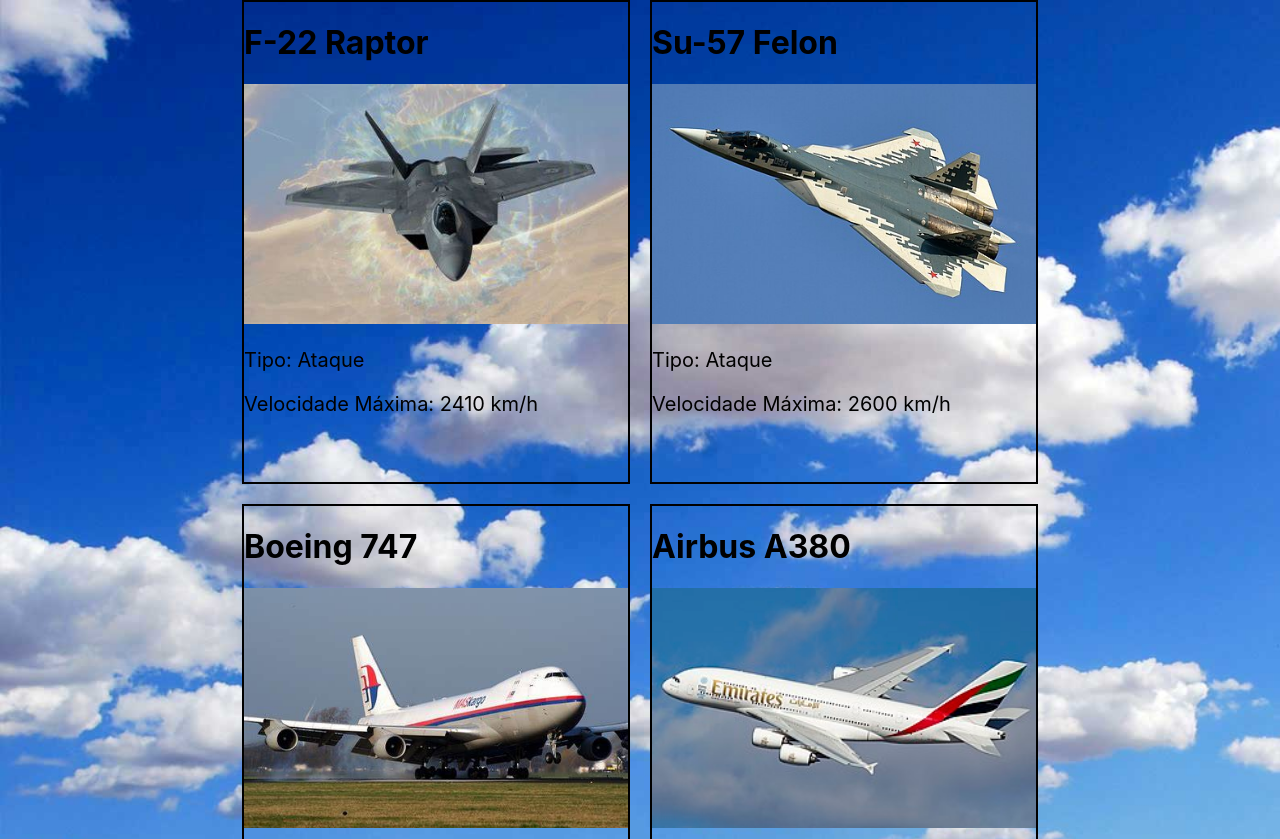
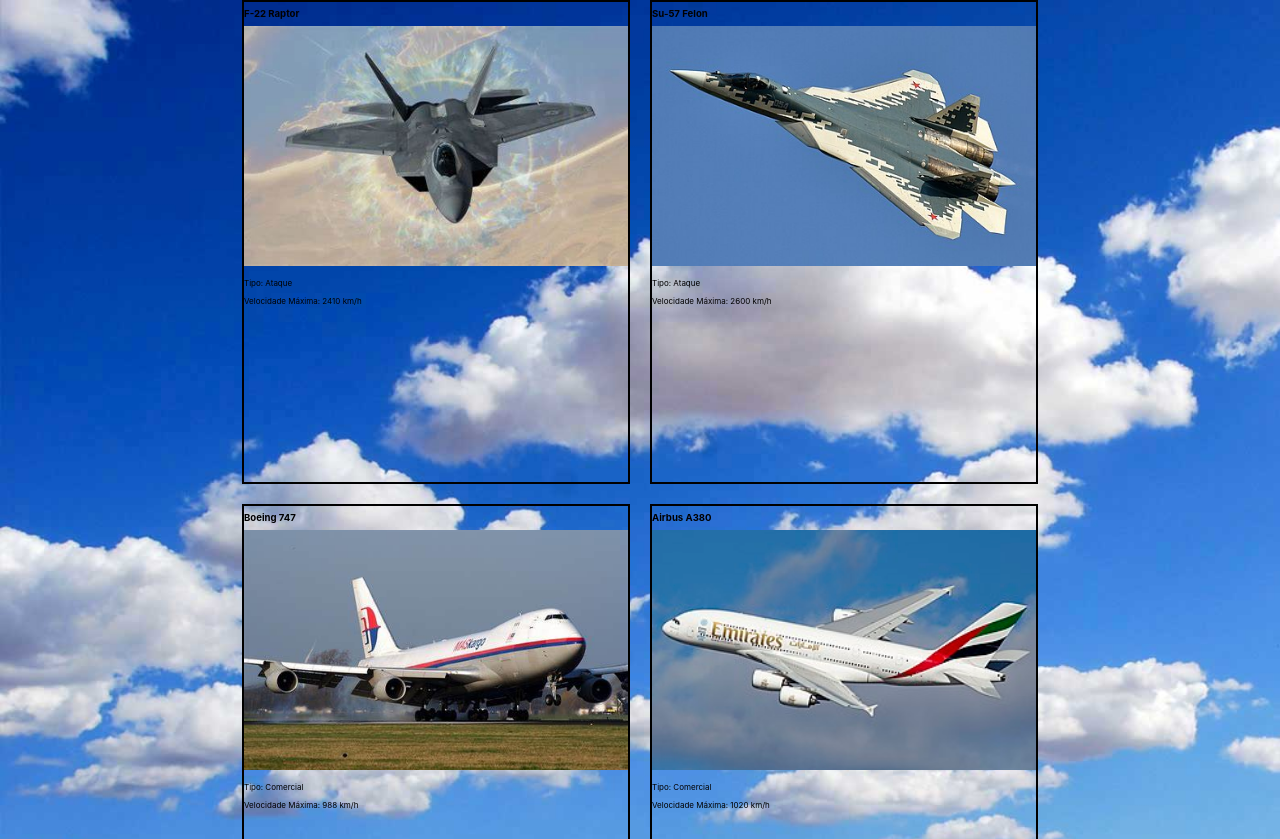
Before and after one commit to Camrov8/projectotecweb, a React (Create React App) app: page /Planes in a window 1280 px wide. Shown: the top 839 px of the page. Built offline with nearby package versions, Linux system fonts and the light colour scheme.

Commit message:
nada de mais

```diff
--- a/src/Layout.css
+++ b/src/Layout.css
@@ -53,14 +53,4 @@
 max-width: 60vw;
 max-height: 40vh;
 object-fit: contain;
-animation: move-background 10s linear infinite;
   }
-
-  @keyframes move-background {
-    from {
-      background-position: 0 0;
-    }
-    to {
-      background-position: 100% 0;
-    }
-  }
--- a/src/Planes.css
+++ b/src/Planes.css
@@ -1,6 +1,7 @@
 .body{
     /*background-image: url("/public/img/Sky.jpg");*/
    /*background-color: red;*/
+   background-size: cover;
 }
 
 
@@ -55,6 +56,7 @@
     width: 30vw;
     border: 2px solid black;
     height: 60vh;
+    position: relative;
 }
 
 .plane-img{
@@ -65,6 +67,13 @@
 
 p{
     color: black;
-    font-size: 20px;
+    font-size: 50%;
     font-weight: 3900;
+    position: relative;
 }
+
+.Name{
+        color: #000000;
+        font-size: 60%;
+        position: relative;
+}
--- a/src/Planes.js
+++ b/src/Planes.js
@@ -43,12 +43,12 @@
                 <div className="planes">
                     {dados.map((item, index) => (
                         <div key={index} className="plane">
-                            <h1 >{item.nome}</h1>
+                            <h1 className="Name">{item.nome}</h1>
                             <Link to={"/Planes/"+item.id}>
                             <img src={item.img} className="plane-img" alt="plane"/>
                             </Link>
                             <p>Tipo: {item.tipo}</p>
-                            <p>Velocidade Máxima: {item.velocidadeMaxima}</p>
+                            <p>Velocidade Máxima: {item.velocidadeMaxima}</p><br/>
                         </div>
                     ))}
                 </div>
```
Also changed, not shown: 2 other files (tests, documents, lock files or other folders).
